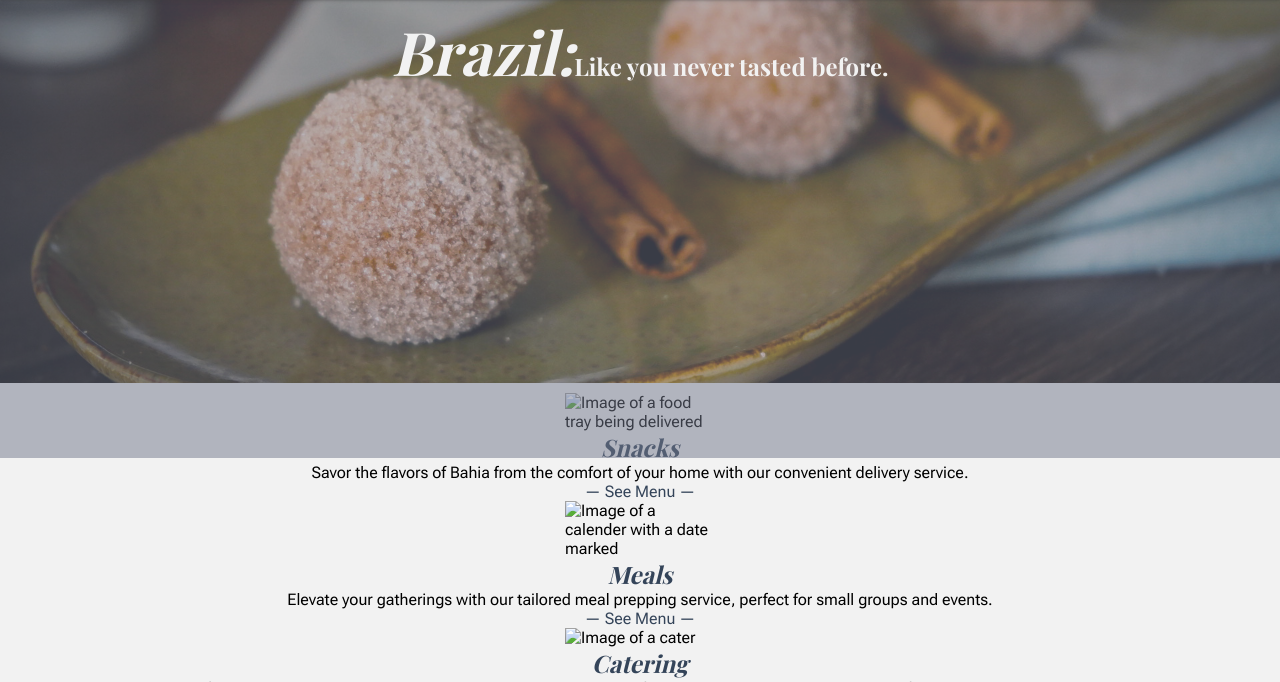
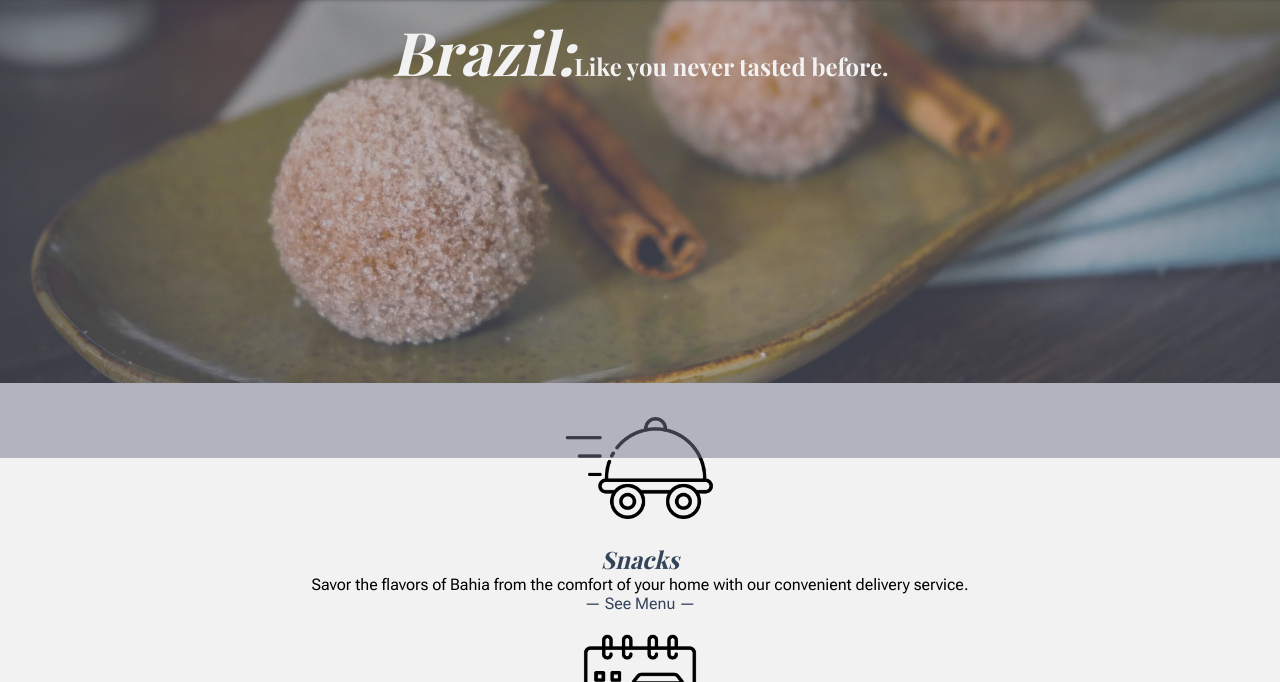
Before and after one commit to vidalwesley92/baiana, a plain HTML site: page index.html in a window 1280 px wide. Shown: the part 270-952 px from the top of the page. Drawn offline with nearby package versions, Linux system fonts and the light colour scheme; a web font is replaced by a local one.

Commit message:
undo: image path restored

```diff
--- a/index.html
+++ b/index.html
@@ -41,7 +41,7 @@
 
          <section id="offers" class="home-sections">
                 <div id="snack">
-                    <img src="../images/food_delivery.png" alt="Image of a food tray being delivered" class="img-size">
+                    <img src="../assets/images/food_delivery.png" alt="Image of a food tray being delivered" class="img-size">
                         <br>
                         <h2 class="title">Snacks</h2>
                         <br>
@@ -52,7 +52,7 @@
                 <br>
                 <br>
                 <div id="meals">
-                    <img src="../images/meal_event.png" alt="Image of a calender with a date marked" class="img-size">
+                    <img src="../assets/images/meal_event.png" alt="Image of a calender with a date marked" class="img-size">
                     <h2 class="title">Meals</h2>
                     <br>
                     <p>Elevate your gatherings with our tailored meal prepping service, perfect for small groups and events.</p>
@@ -62,7 +62,7 @@
                 <br>
                 <br>
                 <div id="catering">
-                    <img src="../images/catering.png" alt="Image of a cater" class="img-size">
+                    <img src="../assets/images/catering.png" alt="Image of a cater" class="img-size">
                     <br>
                     <h2 class="title">Catering</h2>
                     <br>
```
